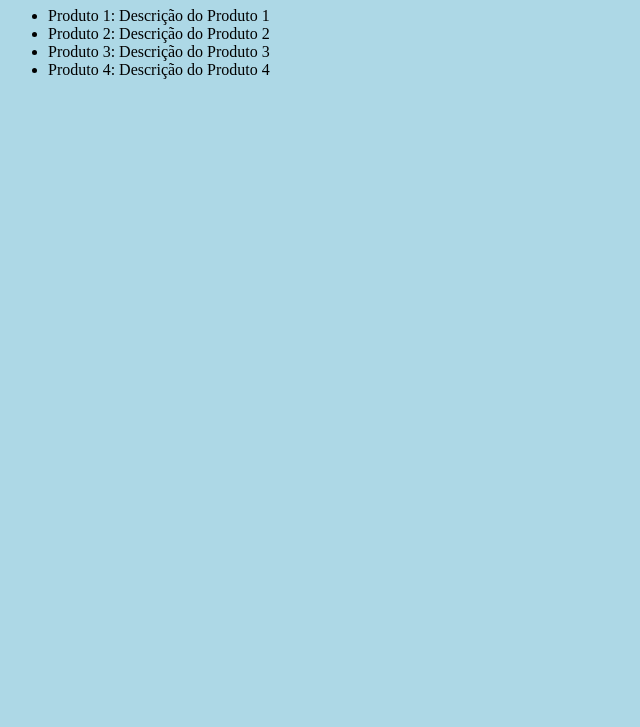
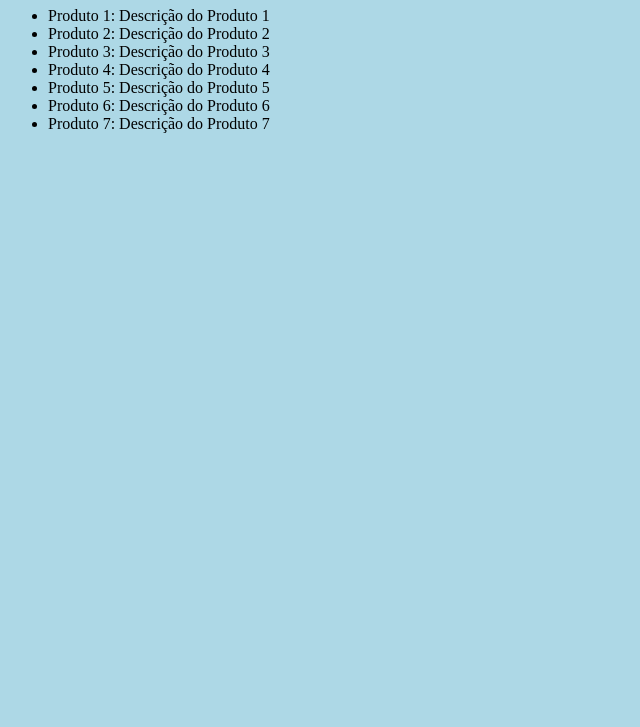
Before and after one commit to valentimludydev/Modulo1_WebAcademy, a plain HTML site: page index.html in a window 1280 px wide. Shown: the part 73-800 px from the top of the page, without its empty margins (0-640 px from the left). Drawn offline with Linux system fonts and the light colour scheme.

Commit message:
feat: branch develop e aumento de produtos da lista - Ref. #29

```diff
--- a/index.html
+++ b/index.html
@@ -13,6 +13,9 @@
             <li>Produto 2: Descrição do Produto 2</li>
             <li>Produto 3: Descrição do Produto 3</li>
             <li>Produto 4: Descrição do Produto 4</li>
+            <li>Produto 5: Descrição do Produto 5</li>
+            <li>Produto 6: Descrição do Produto 6</li>
+            <li>Produto 7: Descrição do Produto 7</li>
         </ul>
 </body>
 </html>
```
